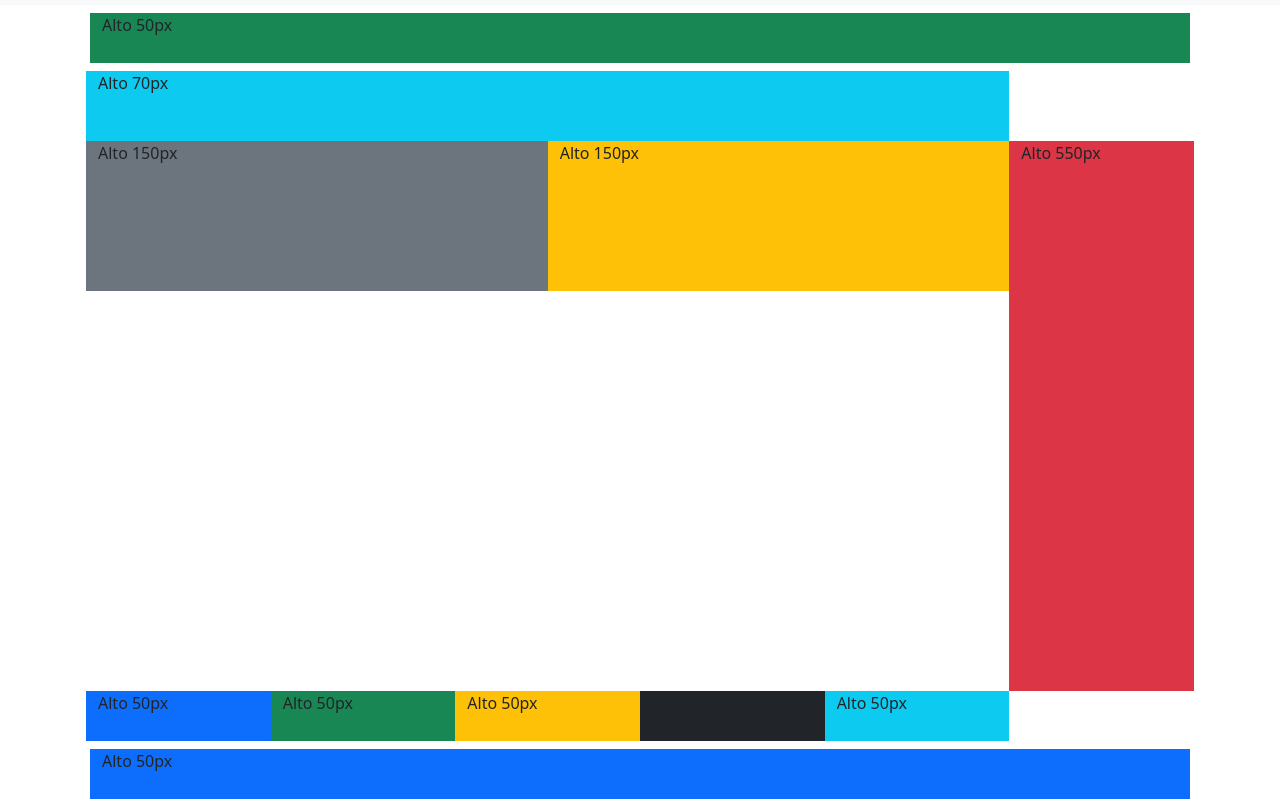
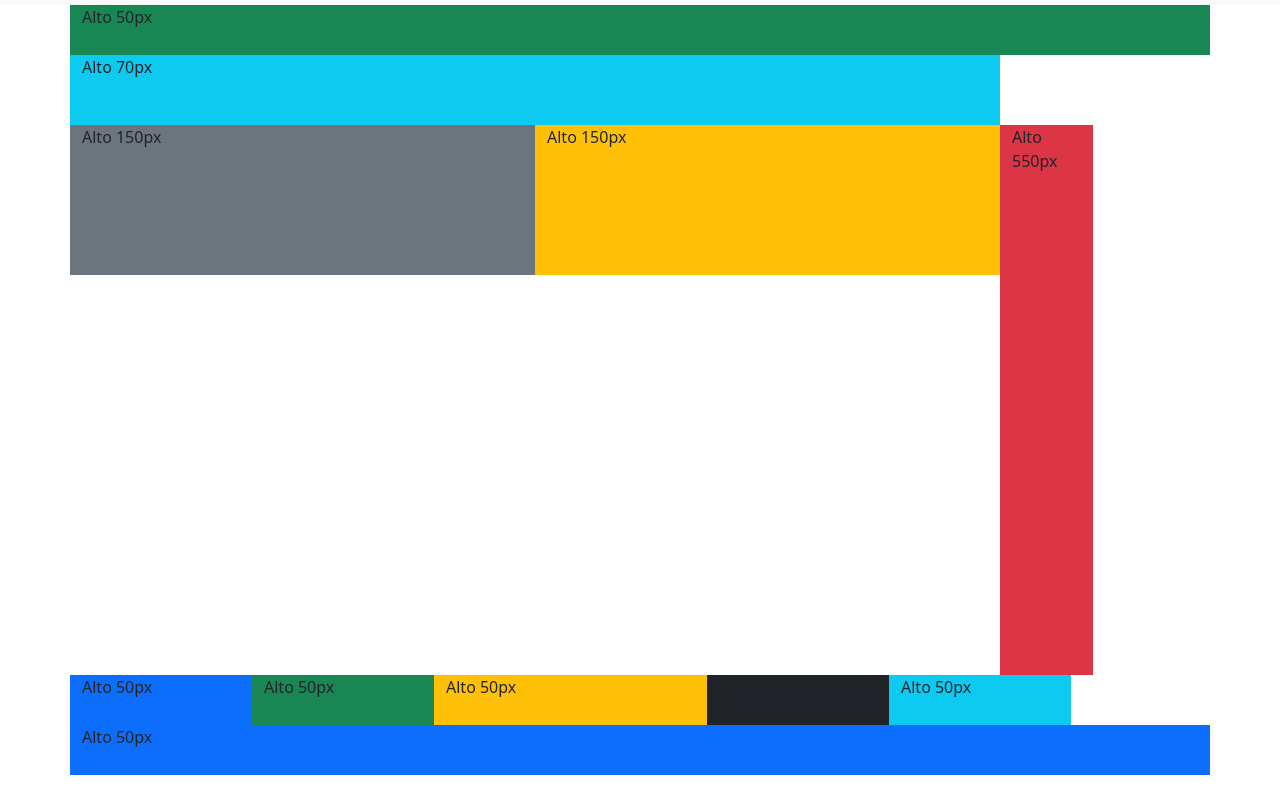
Before and after one commit to GabrielHdzDaw/Interfaces, a website built with Vite: page ejercicios/rejillas/index.html in a window 1280 px wide. Shown: the part 51-858 px from the top of the page. After the commit the page ends 826 px from the top, so only its background shows below. Built offline with nearby package versions, Linux system fonts and the light colour scheme; files whose address does not match are found by name.

Commit message:
working on rejillas

```diff
--- a/ejercicios/rejillas/index.html
+++ b/ejercicios/rejillas/index.html
@@ -45,23 +45,27 @@
       </nav>
     </header>
     <div class="container">
-      <div class="row m-2">
+      <div class="row">
         <div class="col-lg-12 bg-success" style="height: 50px">Alto 50px</div>
       </div>
-      <div class="row m-1">
+      <div class="row">
+        <div class="row">
           <div class="col-lg-10 bg-info" style="height: 70px">Alto 70px</div>
-
+        </div>
+        <div class="row">
           <div class="col-lg-5 bg-secondary" style="height: 150px">Alto 150px</div>
           <div class="col-lg-5 bg-warning" style="height: 150px">Alto 150px</div>
-        <div class="col-lg-2 bg-danger" style="height: 550px">Alto 550px</div>
-
+          <div class="col-lg-1 bg-danger" style="height: 550px">Alto 550px</div>
+          <div class="row">
             <div class="col-lg-2 bg-primary" style="height: 50px">Alto 50px</div>
             <div class="col-lg-2 bg-success" style="height: 50px">Alto 50px</div>
-        <div class="col-lg-2 bg-warning" style="height: 50px">Alto 50px</div>
+            <div class="col-lg-3 bg-warning" style="height: 50px">Alto 50px</div>
             <div class="col-lg-2 bg-dark" style="height: 50px">Alto 50px</div>
             <div class="col-lg-2 bg-info" style="height: 50px">Alto 50px</div>
           </div>
-      <div class="row m-2">
+        </div>
+      </div>
+      <div class="row">
         <div class="col bg-primary" style="height: 50px">Alto 50px</div>
       </div>
     </div>
```
Lines whose indentation alone changed are shown as unchanged.
